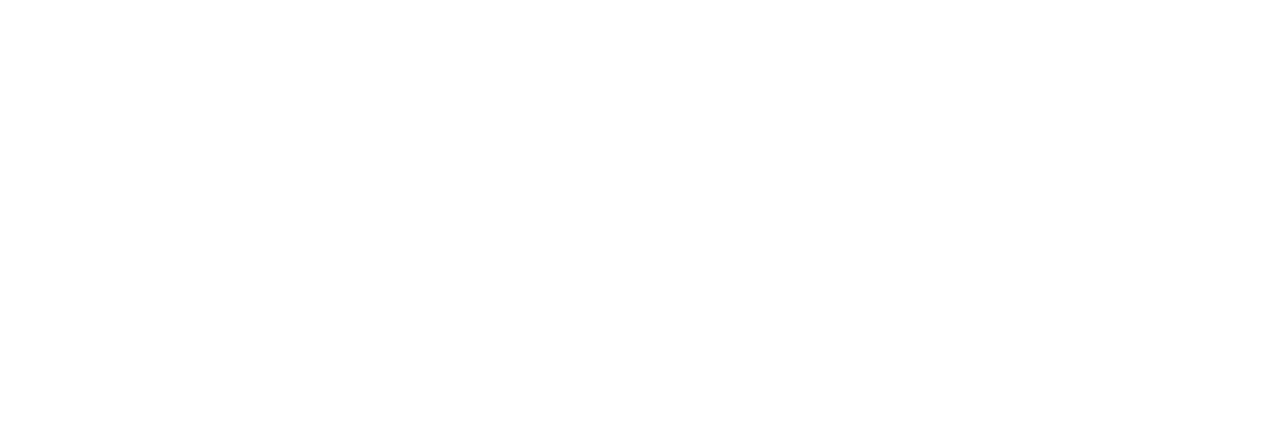
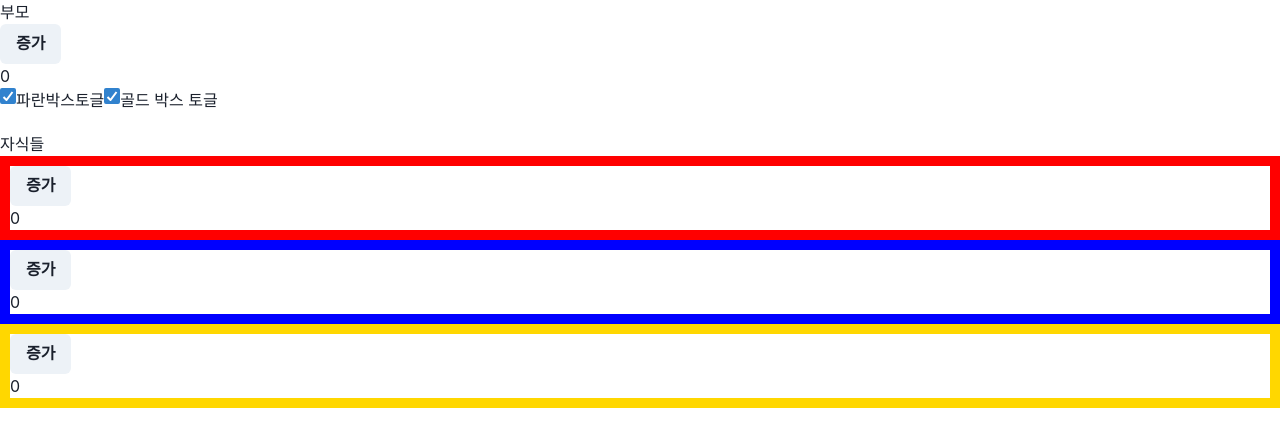
Before and after one commit to gns14585/reactlee, a React (Create React App) app: page / in a window 1280 px wide. Shown: the top 446 px of the page. Built offline with nearby package versions, Linux system fonts and the light colour scheme.

Commit message:
component의 초기 렌더링과, 재렌더링

```diff
--- a/src/App.js
+++ b/src/App.js
@@ -1,14 +1,58 @@
 import React, { useEffect, useState } from "react";
+import { Box, Button, Checkbox, Text } from "@chakra-ui/react";
+
+function MyComp({ color }) {
+  const [number, setNumber] = useState(0);
+
+  useEffect(() => {
+    console.log(color + " : initial render");
+  }, []);
+
+  console.log(color + " : re render");
+
+  return (
+    <Box borderWidth={"10px"} borderColor={color}>
+      <Button onClick={() => setNumber(number + 1)}>증가</Button>
+      <Text>{number}</Text>
+    </Box>
+  );
+}
 
 function App(props) {
+  // 부모가 렌더링 될 때 자식도 렌더링 됨.
   const [number, setNumber] = useState(0);
+  const [secondToggle, setSecondToggle] = useState(true);
+  const [goldToggle, setGoldToggle] = useState(true);
+  console.log("부모 re-render");
 
-  useEffect; // 사용 시 자주 하는 실수
-  useEffect(() => {
-    console.log("코드 실행");
-    //   setNumber(number + 1); // trigger하는 값을 변경하면 안됨
-  }, [number]);
-  return <div></div>;
+  return (
+    <div>
+      <Box>
+        <Text>부모</Text>
+        <Button onClick={() => setNumber(number + 1)}>증가</Button>
+        <Text>{number}</Text>
+        <Checkbox
+          defaultChecked={true}
+          onChange={(e) => setSecondToggle(e.target.checked)}
+        />
+        파란박스토글
+        <Checkbox
+          defaultChecked={true}
+          onChange={(e) => setGoldToggle(e.target.checked)}
+        />
+        골드 박스 토글
+      </Box>
+      <Box mt={5}>
+        <Text>자식들</Text>
+        <MyComp color={"red"} />
+
+        {secondToggle && <MyComp color={"blue"} />}
+        <Box sx={{ display: goldToggle ? "black" : "none" }}>
+          <MyComp color={"gold"} />
+        </Box>
+      </Box>
+    </div>
+  );
 }
 
 export default App;
```
